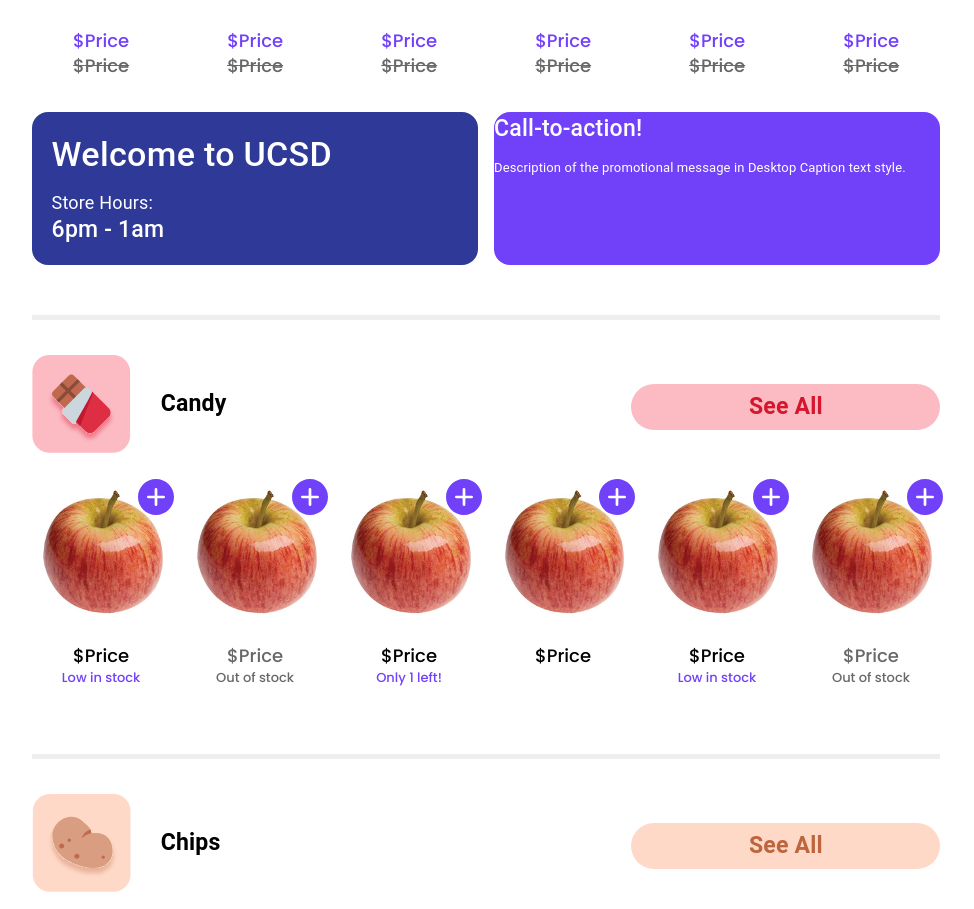
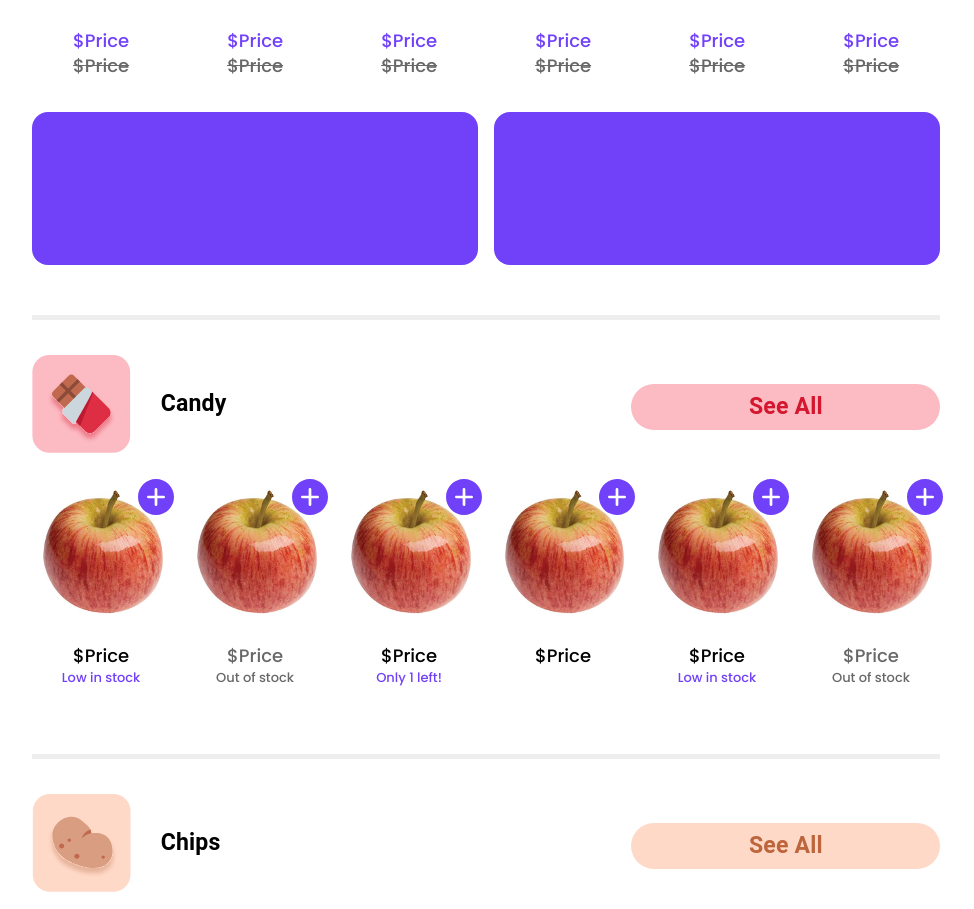
Before and after one commit to AnnLe4869/dormit-second-prototype, a React (Create React App) app: page / in a window 1280 px wide. Shown: the part 1574-2483 px from the top of the page, without its empty margins (154-1128 px from the left). Built offline with nearby package versions, Linux system fonts and the light colour scheme; no server answers; the database is empty; sample sign-in values are in the browser's storage.

Commit message:
latest change

```diff
--- a/src/routes/home/Home.js
+++ b/src/routes/home/Home.js
@@ -318,12 +318,12 @@ export default function HomePage() {
           <section className={HomeCSS.bulletinContainer}>
             <div className={HomeCSS.homeBulletin}>
 
-              <Box sx={[homepageStyles.bulletinBoxUCSD, {backgroundColor: "#2F3997"}]}>
+              <Box sx={[homepageStyles.bulletinBoxUCSD, {backgroundColor: "#7141FA"}]}>
                 <div className={HomeCSS.welcomeUcsdContent}>
-                  <Typography sx={[headers.header2, {fontWeight: "500", color: "#ffffff"}]}>Welcome to UCSD</Typography>
+                  {/* <Typography sx={[headers.header2, {fontWeight: "500", color: "#ffffff"}]}>Welcome to UCSD</Typography>
 
                   <Typography sx={[headers.header4, {fontWeight:"400", color: "#ffffff", marginTop:"12px"}]}>Store Hours:</Typography>
-                  <Typography sx={[headers.header3, {fontWeight:"500", color: "#ffffff"}]}>6pm - 1am</Typography>
+                  <Typography sx={[headers.header3, {fontWeight:"500", color: "#ffffff"}]}>6pm - 1am</Typography> */}
                 </div>
               </Box>
 
@@ -331,11 +331,11 @@ export default function HomePage() {
               <Box sx={homepageStyles.bulletinBoxPromotion}>
 
                 <div className={HomeCSS.promotionContent}>
-                  <Typography sx={[headers.header3, {fontWeight: "500", color: "#ffffff"}]}>Call-to-action!</Typography>
+                  {/* <Typography sx={[headers.header3, {fontWeight: "500", color: "#ffffff"}]}>Call-to-action!</Typography>
 
                   <Typography sx={{fontSize:"13px", fontWeight:"400", color: "#ffffff", marginTop:"12px"}}>
                     Description of the promotional message in Desktop Caption text style.
-                  </Typography>
+                  </Typography> */}
 
                 </div>
 
```
